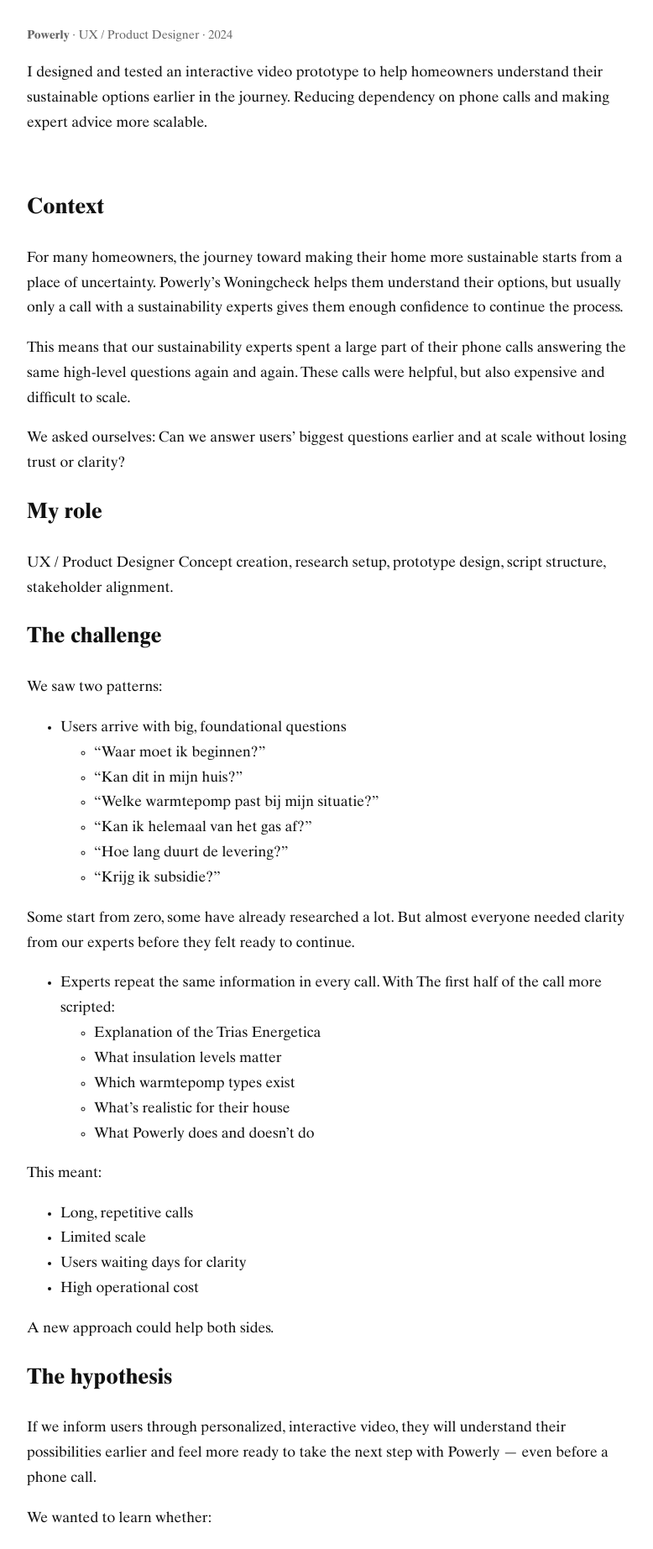
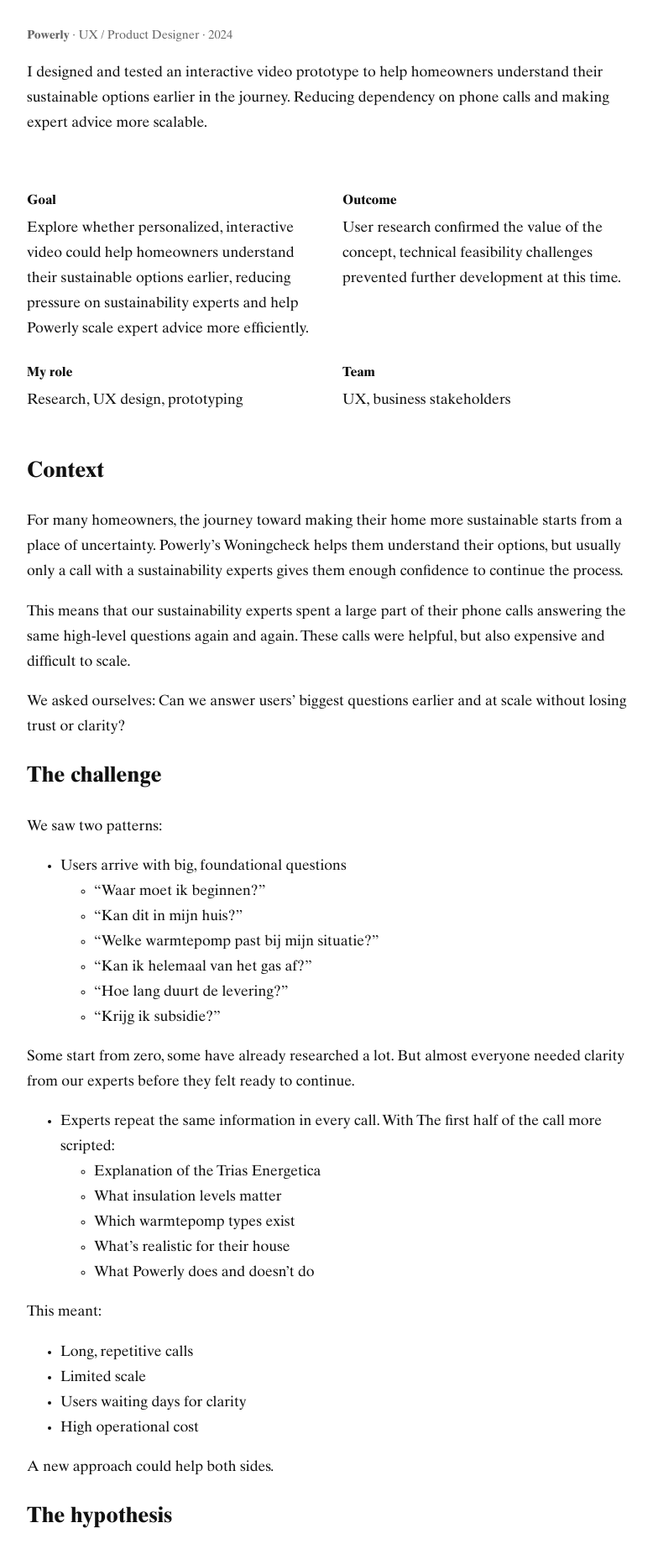
Before and after one commit to daansmulders/daans-portfolio, a Jekyll site: the page built from _projects/powerly-interactive-video/powerly-interactive-video.md, in a window 1280 px wide. Shown: the part 905-2750 px from the top of the page at 84% size, without its empty margins (248-1026 px from the left). Built offline with Jekyll 4.4.1, drawn with Linux system fonts in a browser that asks for light colours.

Commit message:
added goal and outcome to case studies

```diff
--- a/_projects/powerly-interactive-video/powerly-interactive-video.md
+++ b/_projects/powerly-interactive-video/powerly-interactive-video.md
@@ -8,6 +8,28 @@ summary: "I designed and tested an interactive video prototype to help homeowner
 hero_image: "/assets/images/powerly-interactive-video/interactive-video-hero.png"
 ---
 
+<div class="project-intro-grid">
+  <div>
+    <h4>Goal</h4>
+    <p>Explore whether personalized, interactive video could help homeowners understand their sustainable options earlier, reducing pressure on sustainability experts and help Powerly scale expert advice more efficiently.</p>
+  </div>
+  <div>
+   <h4>Outcome</h4>
+    <p>User research confirmed the value of the concept, technical feasibility challenges prevented further development at this time.</p>
+
+  </div>
+  <div>
+    <h4>My role</h4>
+    <p>Research, UX design, prototyping</p>
+  </div>
+  <div>
+    <h4>Team</h4>
+    <p>UX, business stakeholders</p>
+    </div>
+</div>
+
+
+
 ## Context
 
 For many homeowners, the journey toward making their home more sustainable starts from a place of uncertainty. Powerly’s Woningcheck helps them understand their options, but usually only a call with a sustainability experts gives them enough confidence to continue the process.
@@ -17,10 +39,7 @@ This means that our sustainability experts spent a large part of their phone cal
 We asked ourselves:
 Can we answer users’ biggest questions earlier and at scale without losing trust or clarity?
 
-## My role
 
-UX / Product Designer
-Concept creation, research setup, prototype design, script structure, stakeholder alignment.
 
 ## The challenge
 
@@ -96,14 +115,25 @@ Then they need more specific information:
 
 This helped us define which video paths needed deeper content.
 
-
-!['High level journey of knowledge in sustainable measures']({{ site.baseurl }}/assets/images/powerly-interactive-video/journey-high-level.png)
-
+<figure>
+  <img
+    src="{{ site.baseurl }}/assets/images/powerly-interactive-video/journey-high-level.png"
+    loading="lazy"
+    decoding="async"
+    alt="High-level journey of knowledge in sustainable measures for homeowners"
+  >
+</figure>
 
 ## Concept development
 
-!['High level video flow']({{ site.baseurl }}/assets/images/powerly-interactive-video/video-flow.png)
-
+<figure>
+  <img
+    src="{{ site.baseurl }}/assets/images/powerly-interactive-video/video-flow.png"
+    loading="lazy"
+    decoding="async"
+    alt="High-level flow of the interactive video concept"
+  >
+</figure>
 
 Based on these insights, I explored whether a short, interactive video format could guide users through the information they needed—at their own pace, and without waiting for a call.
 
--- a/assets/styles.css
+++ b/assets/styles.css
@@ -199,6 +199,31 @@ body.theme-dark .toggle-button {
 .project-summary {
   margin-bottom: 4rem;
 }
+
+.project-intro-grid {
+  display: grid;
+  grid-template-columns: 1fr 1fr;
+  gap: 1.5rem 2rem;
+  margin: 2.5rem 0 3rem;
+}
+
+
+@media (max-width: 700px) {
+  .project-intro-grid {
+    grid-template-columns: 1fr;
+  }
+}
+
+.project-intro-grid h4 {
+  margin: 0 0 0.25rem;
+  font-size: 1rem;
+}
+
+.project-intro-grid p {
+  margin: 0;
+  color: var(--fg);
+}
+
 
 /* ---------- CASE SECTIONS (TEXT + MEDIA GRID) ---------- */
 
```
Also changed, not shown: _projects/nationale-nederlanden-aflossingsvrije-hypotheken.md (+18 -3 lines), _projects/powerly-woningcheck/powerly-woningcheck.md (+56 -14 lines).
